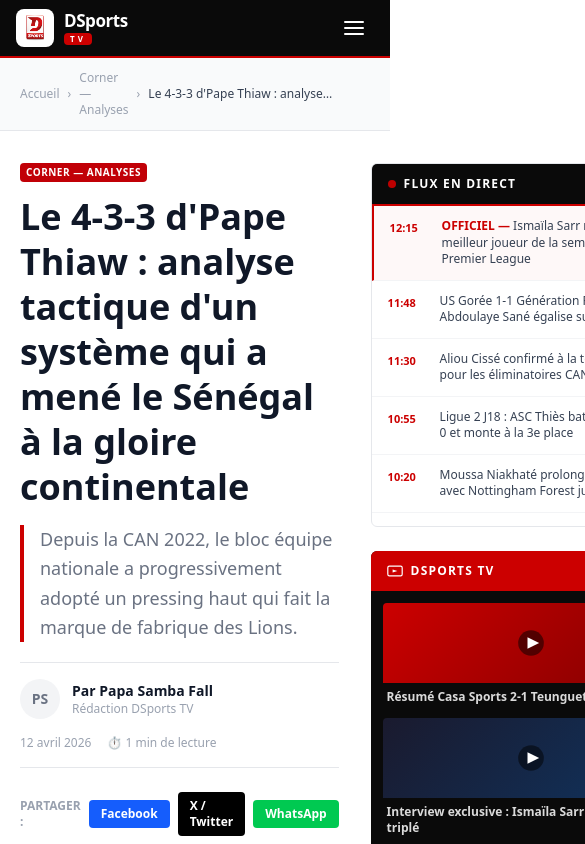
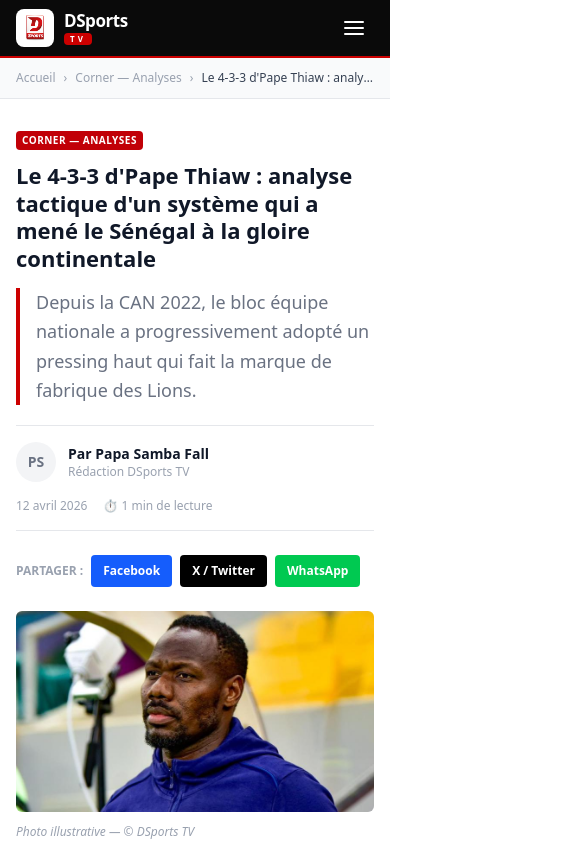
Before and after one commit to likmakk/dsports-app, a Next.js app: page /article/analyse-tactique-433-pape-thiaw in a window 390 px wide. Shown: the top 844 px of the page, 585 px wide, since content can reach past the window. Built offline with nearby package versions, Linux system fonts and the light colour scheme.

Commit message:
fix: responsive mobile - 14 corrections

```diff
--- a/src/app/article/[slug]/page.tsx
+++ b/src/app/article/[slug]/page.tsx
@@ -59,18 +59,18 @@ export default async function ArticlePage({ params }: ArticlePageProps) {
 
       {/* Breadcrumb */}
       <div className="bg-gray-50 border-b border-gray-200 py-3">
-        <div className="max-w-[1240px] mx-auto px-5 flex items-center gap-2 text-xs text-gray-400">
-          <a href="/" className="hover:text-[#CC0000] transition-colors">Accueil</a>
-          <span>›</span>
-          <a href="/actualites" className="hover:text-[#CC0000] transition-colors capitalize">{article.categoryLabel}</a>
-          <span>›</span>
-          <span className="text-gray-700 font-medium line-clamp-1">{article.title}</span>
+        <div className="max-w-[1240px] mx-auto px-4 md:px-5 flex items-center gap-2 text-xs text-gray-400 overflow-hidden">
+          <a href="/" className="hover:text-[#CC0000] transition-colors whitespace-nowrap">Accueil</a>
+          <span className="shrink-0">›</span>
+          <a href="/actualites" className="hover:text-[#CC0000] transition-colors capitalize whitespace-nowrap">{article.categoryLabel}</a>
+          <span className="shrink-0">›</span>
+          <span className="text-gray-700 font-medium truncate">{article.title}</span>
         </div>
       </div>
 
       <main className="flex-1 py-8">
-        <div className="max-w-[1240px] mx-auto px-5">
-          <div className="grid grid-cols-[1fr_320px] gap-8 items-start">
+        <div className="max-w-[1240px] mx-auto px-4 md:px-5">
+          <div className="grid grid-cols-1 lg:grid-cols-[1fr_320px] gap-8 items-start">
 
             {/* Article column */}
             <article itemScope itemType="https://schema.org/NewsArticle">
@@ -90,7 +90,7 @@ export default async function ArticlePage({ params }: ArticlePageProps) {
                 </div>
 
                 <h1
-                  className="text-4xl font-black text-gray-900 leading-tight mb-4"
+                  className="text-[22px] sm:text-[28px] lg:text-4xl font-black text-gray-900 leading-tight mb-4"
                   itemProp="headline"
                 >
                   {article.title}
@@ -120,7 +120,7 @@ export default async function ArticlePage({ params }: ArticlePageProps) {
                 </div>
 
                 {/* Share bar */}
-                <div className="flex items-center gap-2 mb-6">
+                <div className="flex flex-wrap items-center gap-2 mb-6">
                   <span className="text-xs font-bold text-gray-400 uppercase">Partager :</span>
                   {shareLinks.map(({ label, color, href }) => (
                     <a
@@ -128,7 +128,7 @@ export default async function ArticlePage({ params }: ArticlePageProps) {
                       href={href}
                       target="_blank"
                       rel="noopener noreferrer"
-                      className={`${color} text-white text-xs font-bold px-3 py-1.5 rounded hover:opacity-90 transition-opacity`}
+                      className={`${color} text-white text-xs font-bold px-3 py-2 rounded hover:opacity-90 transition-opacity`}
                       aria-label={`Partager sur ${label}`}
                     >
                       {label}
@@ -199,7 +199,7 @@ export default async function ArticlePage({ params }: ArticlePageProps) {
             </article>
 
             {/* Sidebar */}
-            <aside className="flex flex-col gap-6 sticky top-[80px]">
+            <aside className="hidden lg:flex flex-col gap-6 sticky top-[80px]">
               <LiveFeedSidebar items={feedItems} />
 
               {/* DSports TV mini widget */}
--- a/src/app/globals.css
+++ b/src/app/globals.css
@@ -13,3 +13,9 @@
   from { transform: translateX(0); }
   to   { transform: translateX(-50%); }
 }
+
+@media (max-width: 768px) {
+  .animate-ticker, [class*="animate-[ticker"] {
+    animation-duration: 50s;
+  }
+}
--- a/src/components/ArticleCardCorner.tsx
+++ b/src/components/ArticleCardCorner.tsx
@@ -14,7 +14,7 @@ export default function ArticleCardCorner({ article }: ArticleCardCornerProps) {
     <article className="group bg-white border border-gray-200 rounded-md overflow-hidden hover:shadow-md transition-shadow duration-200">
       <Link href={`/article/${normalizeSlug(article.slug)}`} className="flex">
         {/* Image */}
-        <div className="w-[200px] min-h-[140px] shrink-0 overflow-hidden relative">
+        <div className="w-[130px] sm:w-[180px] lg:w-[200px] h-[95px] sm:h-[130px] lg:min-h-[140px] shrink-0 overflow-hidden relative">
           {article.image ? (
             <Image
               src={article.image}
@@ -35,10 +35,10 @@ export default function ArticleCardCorner({ article }: ArticleCardCornerProps) {
         {/* Body */}
         <div className="p-5 flex-1 flex flex-col justify-between">
           <div>
-            <span className={`inline-block text-[10px] font-bold uppercase tracking-wider text-white ${catColor} px-2 py-0.5 rounded mb-3`}>
+            <span className={`inline-block text-[9px] sm:text-[10px] font-bold uppercase tracking-wider text-white whitespace-nowrap ${catColor} px-2 py-0.5 rounded mb-3`}>
               {article.categoryLabel}
             </span>
-            <h3 className="text-[18px] font-black text-gray-900 leading-[1.3] mb-2.5 group-hover:text-[#CC0000] transition-colors duration-200">
+            <h3 className="text-[13px] sm:text-[15px] lg:text-[18px] font-black text-gray-900 leading-[1.3] mb-2.5 group-hover:text-[#CC0000] transition-colors duration-200">
               {article.title}
             </h3>
             <p className="text-[13px] text-gray-500 leading-relaxed line-clamp-3">
--- a/src/components/ArticleCardStandard.tsx
+++ b/src/components/ArticleCardStandard.tsx
@@ -39,10 +39,10 @@ export default function ArticleCardStandard({ article }: ArticleCardStandardProp
         {/* Body — flex-1 so all cards fill grid row height; meta always at bottom */}
         <div className="p-3.5 flex-1 flex flex-col justify-between">
           <div>
-            <span className={`inline-block text-[10px] font-bold uppercase tracking-wider text-white ${catColor} px-2 py-0.5 rounded mb-2.5`}>
+            <span className={`inline-block text-[9px] sm:text-[10px] font-bold uppercase tracking-wider text-white whitespace-nowrap ${catColor} px-2 py-0.5 rounded mb-2.5`}>
               {article.categoryLabel}
             </span>
-            <h3 className="text-[15px] font-bold text-gray-900 leading-snug line-clamp-2 group-hover:text-[#CC0000] transition-colors duration-200">
+            <h3 className="text-[13px] sm:text-[15px] font-bold text-gray-900 leading-snug line-clamp-2 group-hover:text-[#CC0000] transition-colors duration-200">
               {article.title}
             </h3>
           </div>
--- a/src/components/Footer.tsx
+++ b/src/components/Footer.tsx
@@ -37,9 +37,9 @@ const footerCols = [
 export default function Footer() {
   return (
     <footer className="bg-[#0a0a0a] text-white/70" role="contentinfo">
-      <div className="xl:max-w-[1240px] mx-auto px-4 md:px-5 grid grid-cols-1 md:grid-cols-2 lg:grid-cols-[2fr_1fr_1fr_1fr] gap-8 py-10 border-b border-white/10">
+      <div className="xl:max-w-[1240px] mx-auto px-4 md:px-5 grid grid-cols-1 sm:grid-cols-3 lg:grid-cols-[2fr_1fr_1fr_1fr] gap-8 py-10 border-b border-white/10">
         {/* Brand column */}
-        <div>
+        <div className="sm:col-span-3 lg:col-span-1">
           <Link href="/" className="flex items-center gap-3 mb-5" aria-label="DSports TV — Accueil">
             <div className="relative h-[48px] w-[48px] shrink-0 rounded-md overflow-hidden bg-white">
               <Image
@@ -101,9 +101,9 @@ export default function Footer() {
         ))}
       </div>
 
-      <div className="xl:max-w-[1240px] mx-auto px-4 md:px-5 py-4 flex items-center justify-between">
+      <div className="xl:max-w-[1240px] mx-auto px-4 md:px-5 py-4 flex flex-col sm:flex-row sm:items-center sm:justify-between gap-1">
         <p className="text-xs text-white/40">© 2026 DSports TV — Tous droits réservés. Dakar, Sénégal.</p>
-        <p className="text-xs text-white/40">Comprendre le sport sénégalais, au-delà du terrain.</p>
+        <p className="hidden sm:block text-xs text-white/40">Comprendre le sport sénégalais, au-delà du terrain.</p>
       </div>
     </footer>
   );
--- a/src/components/HeroMosaic.tsx
+++ b/src/components/HeroMosaic.tsx
@@ -67,7 +67,7 @@ export default function HeroMosaic({ featured, secondary }: HeroMosaicProps) {
             <Link
               key={article.slug}
               href={`/article/${normalizeSlug(article.slug)}`}
-              className="relative block group overflow-hidden rounded-md aspect-[4/5]"
+              className="relative block group overflow-hidden rounded-md aspect-[3/2]"
             >
               {article.image ? (
                 <Image
```
Also changed, not shown: src/app/page.tsx (+9 -9 lines).
